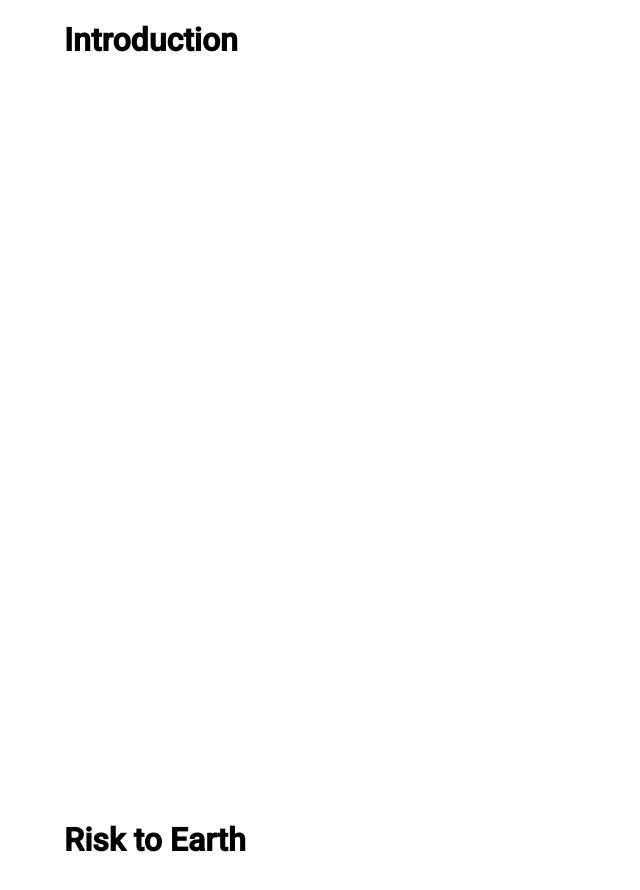
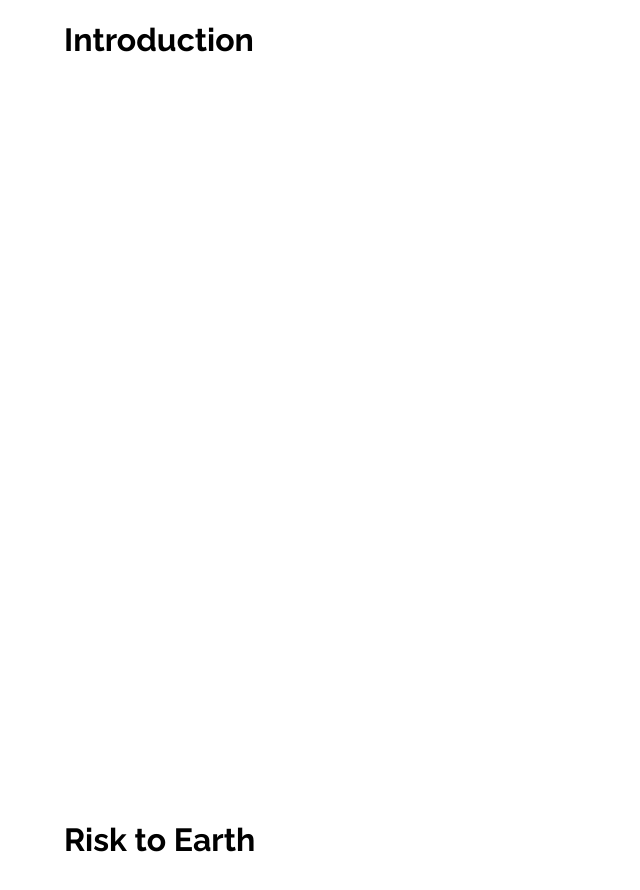
Before and after one commit to RealityTommy/hello-bennu, an Angular app: page /story in a window 1280 px wide. Shown: the top 890 px of the page, without its empty margins (0-640 px from the left). Built offline with nearby package versions, Linux system fonts and the light colour scheme.

Commit message:
Added Google fonts. Added new favicon.

```diff
--- a/src/index.html
+++ b/src/index.html
@@ -7,7 +7,7 @@
 
   <meta name="viewport" content="width=device-width, initial-scale=1">
   <link rel="icon" type="image/x-icon" href="favicon.ico">
-  <link href="https://fonts.googleapis.com/css?family=Roboto:300,400,500" rel="stylesheet">
+  <link href="https://fonts.googleapis.com/css?family=Montserrat|Raleway:300,400,700" rel="stylesheet">
   <link href="https://fonts.googleapis.com/icon?family=Material+Icons" rel="stylesheet">
 </head>
 <body>
--- a/src/styles.scss
+++ b/src/styles.scss
@@ -29,6 +29,10 @@ $hello-bennu-theme: mat-light-theme($hello-bennu-primary, $hello-bennu-accent, $
 /* You can add global styles to this file, and also import other style files */
 
 html, body { height: 100%; }
-body { margin: 0; font-family: Roboto, "Helvetica Neue", sans-serif; }
+body { margin: 0; font-family: 'Montserrat', sans-serif; }
+
+h1, h2, h3, h4, h5, h6 {
+    font-family: 'Raleway', sans-serif;
+}
 
 @import 'bennu-theme.scss';
```
Also changed, not shown: 1 other file (tests, documents, lock files or other folders).
